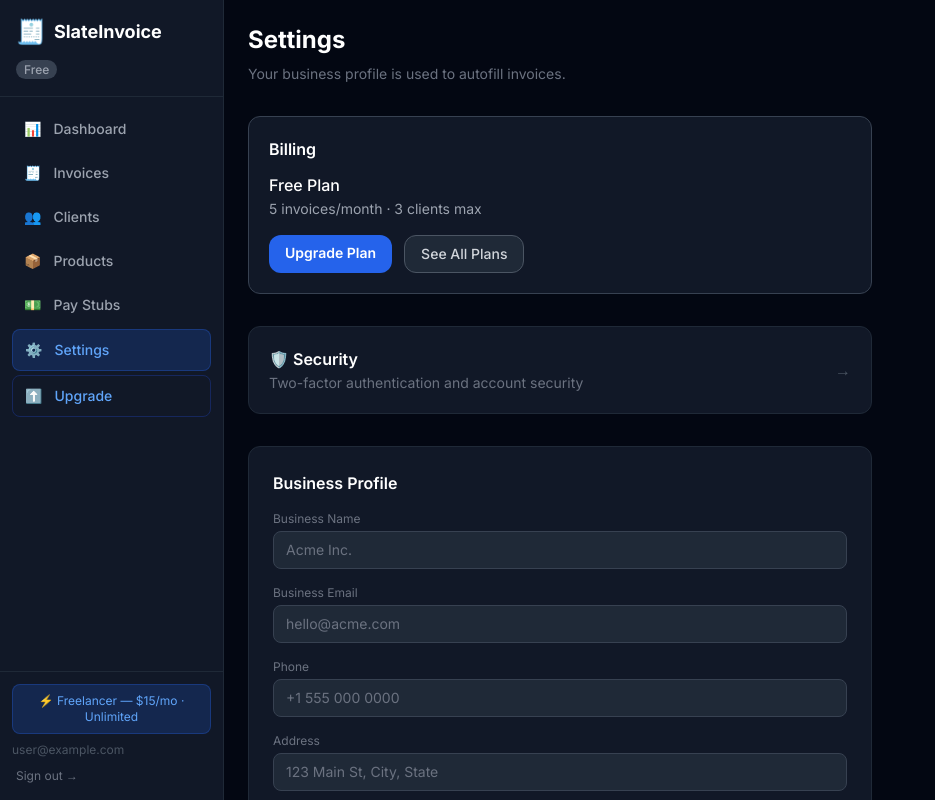
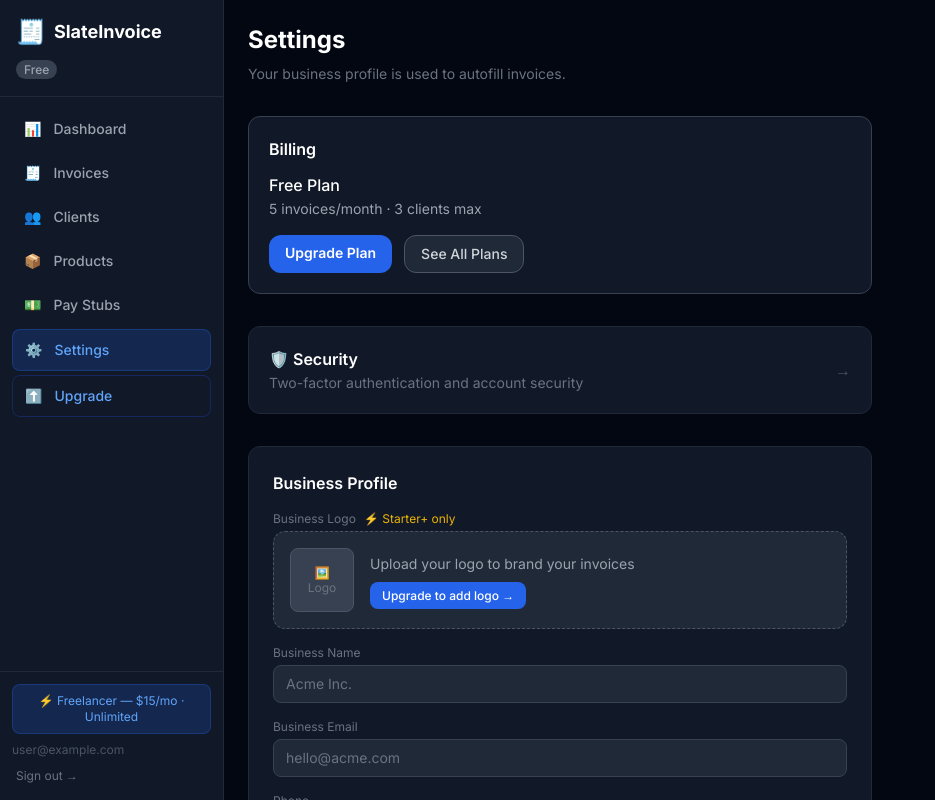
Before and after one commit to ecmtuner/slateinvoice, a Next.js app: page /dashboard/settings in a window 1280 px wide. Shown: the top 800 px of the page, without its empty margins (0-935 px from the left). Built offline with nearby package versions, Linux system fonts and the light colour scheme; no server answers; the database is empty; sample sign-in values are in the browser's storage.

Commit message:
feat: logo upload in settings (Starter+), renders on pay page, free plan shows Powered by SlateInvoice

```diff
--- a/app/dashboard/settings/page.tsx
+++ b/app/dashboard/settings/page.tsx
@@ -5,9 +5,10 @@ import Link from 'next/link';
 
 export default function SettingsPage() {
   const { data: session } = useSession();
-  const [form, setForm] = useState({ name: '', email: '', phone: '', address: '', currency: 'USD', terms: '', notes: '' });
+  const [form, setForm] = useState({ name: '', email: '', phone: '', address: '', currency: 'USD', terms: '', notes: '', logo: '' });
   const [saving, setSaving] = useState(false);
   const [saved, setSaved] = useState(false);
+  const [logoUploading, setLogoUploading] = useState(false);
   const [plan, setPlan] = useState<string>('free');
   const [periodEnd, setPeriodEnd] = useState<string | null>(null);
   const [portalLoading, setPortalLoading] = useState(false);
@@ -16,7 +17,7 @@ export default function SettingsPage() {
 
   useEffect(() => {
     fetch('/api/business').then(r => r.json()).then(d => {
-      if (d?.userId) setForm({ name: d.name||'', email: d.email||'', phone: d.phone||'', address: d.address||'', currency: d.currency||'USD', terms: d.terms||'', notes: d.notes||'' });
+      if (d?.userId) setForm({ name: d.name||'', email: d.email||'', phone: d.phone||'', address: d.address||'', currency: d.currency||'USD', terms: d.terms||'', notes: d.notes||'', logo: d.logo||'' });
     });
     // Fetch latest plan from DB
     fetch('/api/user/plan').then(r => r.json()).then(d => {
@@ -24,6 +25,19 @@ export default function SettingsPage() {
       if (d.stripeCurrentPeriodEnd) setPeriodEnd(d.stripeCurrentPeriodEnd);
     }).catch(() => setPlan(sessionPlan));
   }, [sessionPlan]);
+
+  const handleLogoUpload = (e: React.ChangeEvent<HTMLInputElement>) => {
+    const file = e.target.files?.[0];
+    if (!file) return;
+    if (file.size > 2 * 1024 * 1024) { alert('Logo must be under 2MB'); return; }
+    setLogoUploading(true);
+    const reader = new FileReader();
+    reader.onload = () => {
+      setForm(f => ({ ...f, logo: reader.result as string }));
+      setLogoUploading(false);
+    };
+    reader.readAsDataURL(file);
+  };
 
   const handleSave = async (e: React.FormEvent) => {
     e.preventDefault(); setSaving(true); setSaved(false);
@@ -124,6 +138,47 @@ export default function SettingsPage() {
       {/* Business profile */}
       <form onSubmit={handleSave} className="bg-gray-900 border border-gray-800 rounded-xl p-6 space-y-4">
         <h2 className="font-semibold text-white mb-2">Business Profile</h2>
+
+        {/* Logo Upload */}
+        <div>
+          <label className="text-xs text-gray-500 mb-1 block">
+            Business Logo
+            {!isPaid && <span className="ml-2 text-yellow-500 text-xs">⚡ Starter+ only</span>}
+          </label>
+          {!isPaid ? (
+            <div className="flex items-center gap-4 p-4 bg-gray-800 border border-dashed border-gray-600 rounded-xl">
+              <div className="w-16 h-16 rounded-lg bg-gray-700 border border-gray-600 flex items-center justify-center text-gray-500 text-xs text-center leading-tight">
+                🖼️<br/>Logo
+              </div>
+              <div>
+                <p className="text-sm text-gray-400 mb-2">Upload your logo to brand your invoices</p>
+                <Link href="/#pricing" className="text-xs px-3 py-1.5 bg-blue-600 hover:bg-blue-500 text-white rounded-lg font-medium transition-colors">
+                  Upgrade to add logo →
+                </Link>
+              </div>
+            </div>
+          ) : (
+            <div className="flex items-center gap-4">
+              <div className="w-16 h-16 rounded-lg bg-gray-800 border border-gray-700 flex items-center justify-center overflow-hidden flex-shrink-0">
+                {form.logo ? (
+                  <img src={form.logo} alt="Logo" className="w-full h-full object-contain" />
+                ) : (
+                  <span className="text-gray-500 text-xs text-center">No logo</span>
+                )}
+              </div>
+              <div className="flex-1">
+                <label className="cursor-pointer inline-block px-4 py-2 bg-gray-700 hover:bg-gray-600 text-white text-sm rounded-xl font-medium transition-colors">
+                  {logoUploading ? 'Uploading...' : form.logo ? 'Change Logo' : 'Upload Logo'}
+                  <input type="file" accept="image/png,image/jpeg,image/jpg,image/svg+xml" onChange={handleLogoUpload} className="hidden" />
+                </label>
+                {form.logo && (
+                  <button type="button" onClick={() => setForm(f => ({...f, logo: ''}))} className="ml-2 text-xs text-red-400 hover:text-red-300">Remove</button>
+                )}
+                <p className="text-xs text-gray-500 mt-1">PNG, JPG or SVG · Max 2MB · Square works best</p>
+              </div>
+            </div>
+          )}
+        </div>
         {[
           { k: 'name', label: 'Business Name', placeholder: 'Acme Inc.' },
           { k: 'email', label: 'Business Email', placeholder: 'hello@acme.com' },
--- a/app/pay/[invoiceId]/page.tsx
+++ b/app/pay/[invoiceId]/page.tsx
@@ -9,8 +9,13 @@ interface Props {
 export default async function PublicPayPage({ params }: Props) {
   const invoice = await prisma.invoice.findUnique({
     where: { id: params.invoiceId },
-    include: { items: true },
+    include: { items: true, user: { include: { business: true } } },
   });
+  // eslint-disable-next-line @typescript-eslint/no-explicit-any
+  const business = (invoice as any)?.user?.business;
+  const userPlan = (invoice as any)?.user?.plan ?? 'free';
+  const isPaidPlan = userPlan !== 'free';
+  const logoUrl = isPaidPlan ? (business?.logo || null) : null;
 
   if (!invoice) {
     return (
@@ -62,8 +67,15 @@ export default async function PublicPayPage({ params }: Props) {
       <header className={`${headerClass} py-4`}>
         <div className="max-w-3xl mx-auto px-4 flex items-center gap-2">
           <span className="text-2xl">🧾</span>
-          <span className={`text-xl font-bold ${logoTextClass}`}>SlateInvoice</span>
+          {logoUrl ? (
+            <img src={logoUrl} alt="Business Logo" className="h-10 w-auto max-w-[160px] object-contain" />
+          ) : (
+            <span className={`text-xl font-bold ${logoTextClass}`}>{invoice.fromName || 'SlateInvoice'}</span>
+          )}
         </div>
+        {!isPaidPlan && (
+          <span className="text-xs text-white/60">Powered by SlateInvoice</span>
+        )}
       </header>
 
       <div className="max-w-3xl mx-auto px-4 py-10">
```
